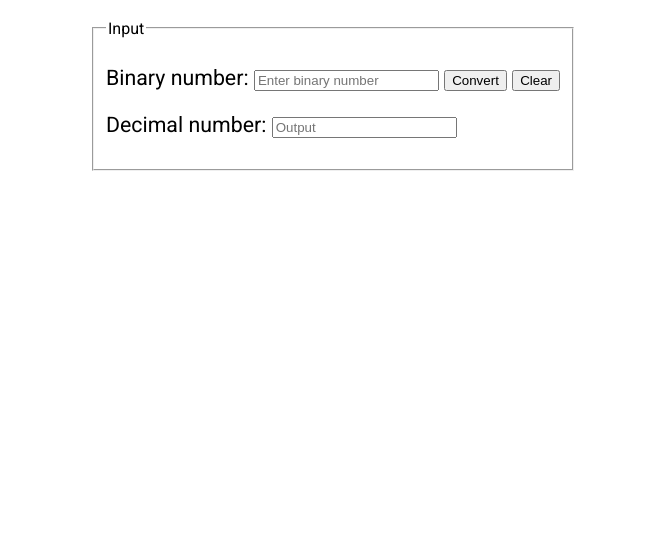
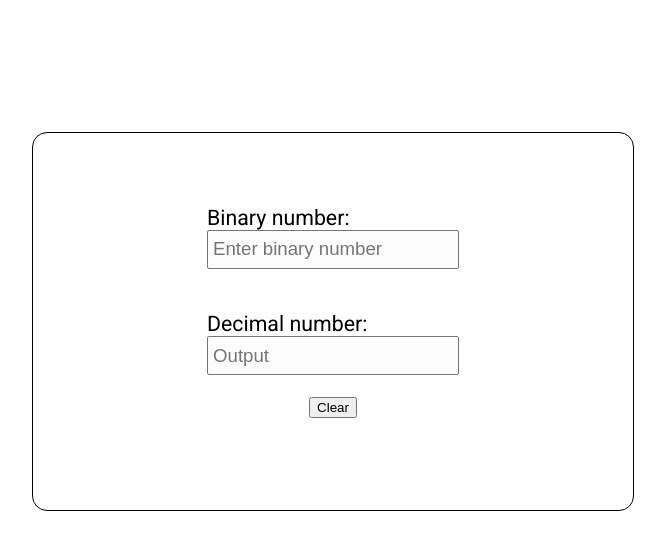
Before and after one commit to dilbwagsingh/Bin2Dec, a plain HTML site: page index.html in a window 1280 px wide. Shown: the part 70-620 px from the top of the page, without its empty margins (307-972 px from the left). Drawn offline with Linux system fonts and the light colour scheme.

Commit message:
Made the conversion real-time and some visual changes

```diff
--- a/index.html
+++ b/index.html
@@ -6,33 +6,36 @@
     <title>Bin2Dec</title>
     <script src="main.js"></script>
     <link rel="stylesheet" href="style.css"/>
+
+     <!-- Code to calculate binary to decimal in real time -->
+     <script>
+      setInterval(() => {
+        convert();
+      }, 200);
+      </script>
+
   </head>
   <body>
-    <h1>Binary to Decimal Converter</h1>
-    <form>
-      <fieldset>
-        <legend>Input</legend>
+    <h1 align="center">Binary to Decimal Converter</h1>
+    <span id="msg"></span>
+    <br><br>
+    <form class = "container" autocomplete="off">
         <p>
           <label>Binary number:</label>
+          <br>
           <input
-            type="number"
+            type="text"
             id="bin_num"
             placeholder="Enter binary number"
             required
           />
-          <input
-            type="button"
-            id="button"
-            value="Convert"
-            onclick="convert()"
-          />
-          <input type="reset" value="Clear" />
-          <br>
           <p>
           <label>Decimal number:</label>
-          <input type="number" placeholder="Output" id="dec_num" readonly /> </p>
+          <br>
+          <input type="text" placeholder="Output" id="dec_num" readonly />
+          </p>
+          <input type="reset" value="Clear" />
         </p>
-      </fieldset>
     </form>
   </body>
 </html>
--- a/main.js
+++ b/main.js
@@ -1,17 +1,25 @@
 function convert() {
   n = document.getElementById("bin_num").value;
   n.toString();
-  if (n === "") {
-    alert("Please enter a valid binary number");
-    return;
+
+  var ok = true;
+  for (i = 0; i < n.length; ++i) {
+    if (n[i] != "0" && n[i] != "1") {
+      ok = false;
+      break;
+    }
   }
 
-  for (i = 0; i < n.length; ++i) {
-    if (n[i] != "0" && n[i] != "1") {
-      alert("Please enter a valid binary number");
-      return;
-    }
+  if (ok === false) {
+    document.getElementById("dec_num").value = "";
+    document.getElementById("msg").innerHTML =
+      "Please enter a valid binary number";
+  } else if (n != "") {
+    var ans = parseInt(n, 2);
+    document.getElementById("dec_num").value = ans;
+    document.getElementById("msg").innerHTML = "";
+  } else {
+    document.getElementById("dec_num").value = "";
+    document.getElementById("msg").innerHTML = "";
   }
-  var ans = parseInt(n, 2);
-  document.getElementById("dec_num").value = ans;
 }
--- a/style.css
+++ b/style.css
@@ -11,6 +11,8 @@ body {
 }
 
 .container {
+  position: absolute;
+  top: 100px;
   display: flex;
   flex: 1;
   flex-direction: column;
@@ -38,3 +40,7 @@ input[type="text"] {
   font-size: 14pt;
   padding-left: 5px;
 }
+
+span {
+  color: red;
+}
```
